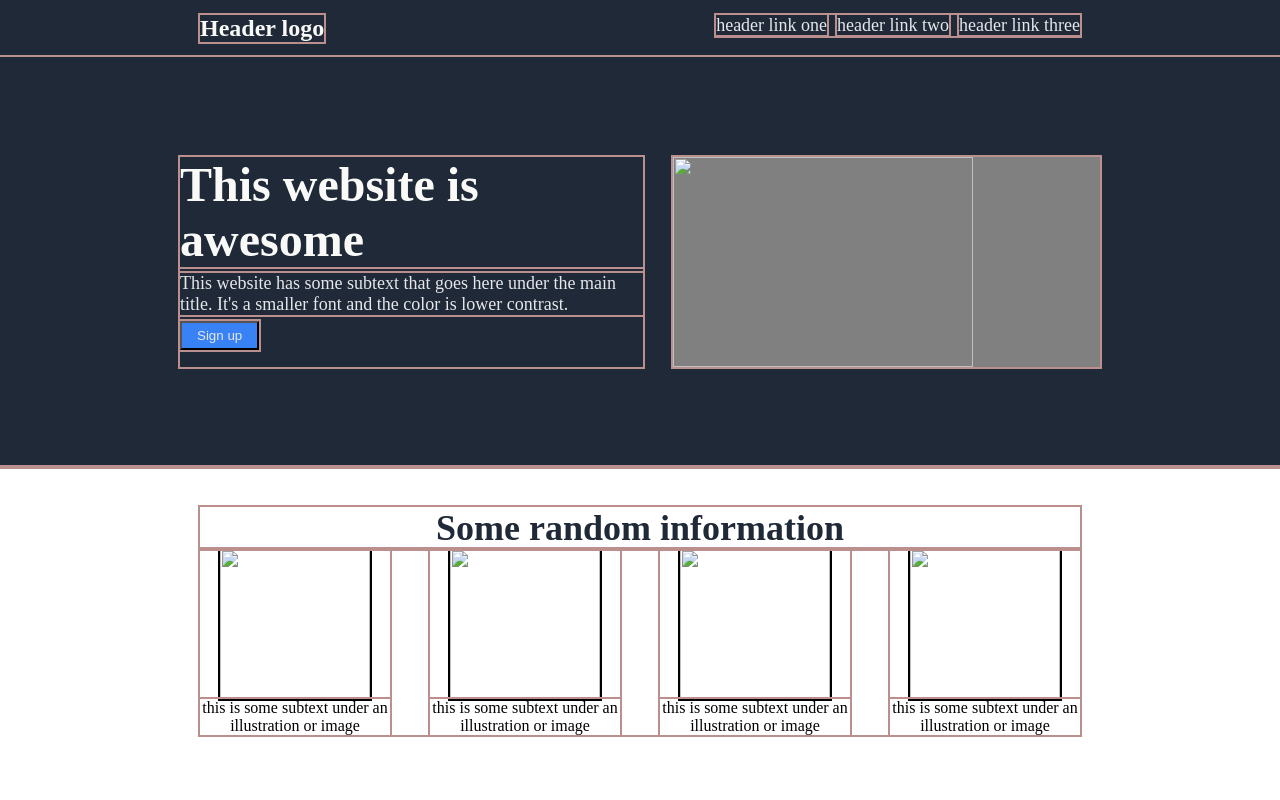
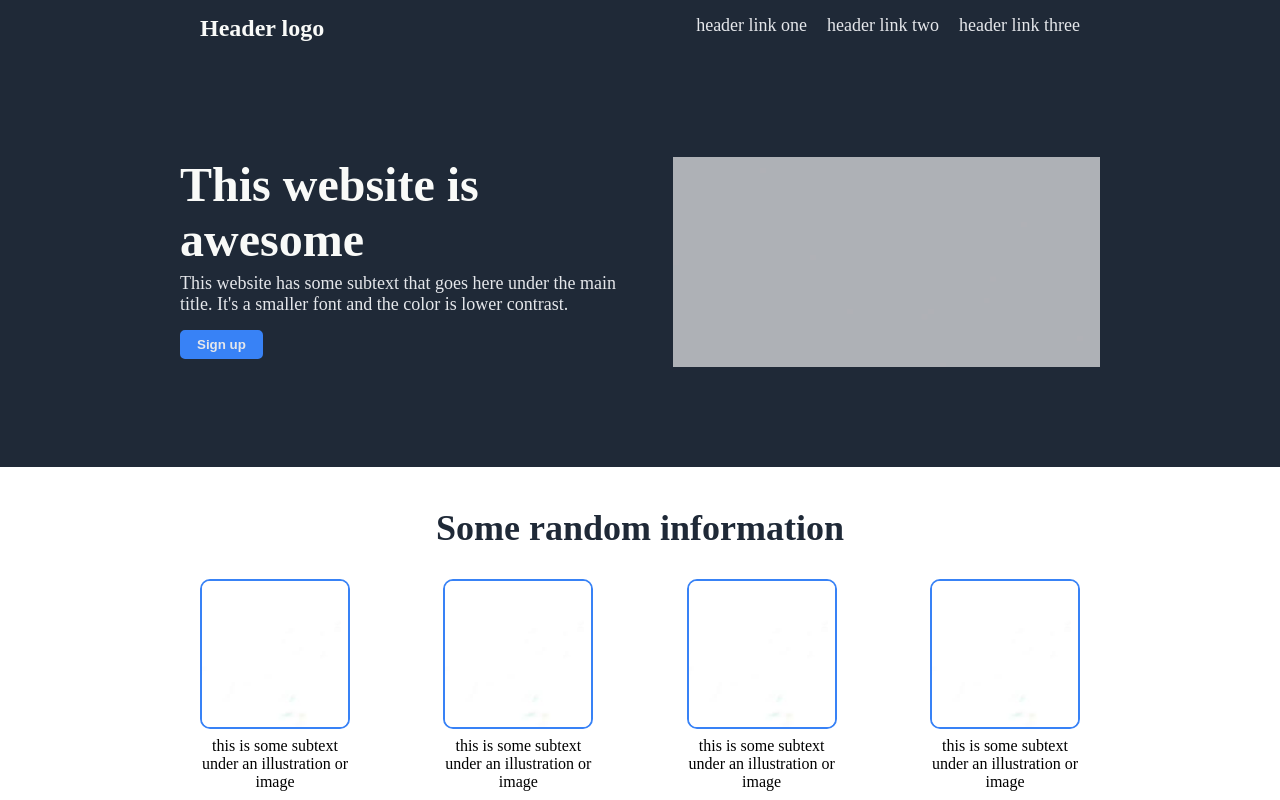
Before and after one commit to kaglet/landing-page, a plain HTML site: page index.html in a window 1280 px wide. Shown: the top 800 px of the page. Drawn offline with Linux system fonts and the light colour scheme.

Commit message:
Add all the finishing touches

```diff
--- a/css/styles.css
+++ b/css/styles.css
@@ -11,10 +11,6 @@ body {
 
 body > div {
     flex-grow: 1;
-}
-
-* {
-    outline: 2px solid rosybrown;
 }
 
 .header {
@@ -36,7 +32,7 @@ a {
 
 .header > ul {
     display: flex;
-    gap: 10px;
+    gap: 20px;
     height: fit-content;
 }
 
@@ -51,11 +47,11 @@ a {
 }
 
 .content-container > img {
-    outline: 2px solid black;
     height: 150px;
     width: 150px;
     background-color: white;
-    border: #3882F6;
+    border: 2px solid #3882F6;
+    border-radius: 10px;
 }
 
 .pics-container {
@@ -71,7 +67,6 @@ a {
     width: 300px;
     height: 210px;
     background-color: grey;
-    /* color: grey; */
 }
 
 .hero-text-container > div {
@@ -83,6 +78,7 @@ a {
 div.info > h2 {
     margin-top: 0;
     text-align: center;
+    margin-bottom: 30px;
 }
 
 .info {
@@ -96,6 +92,7 @@ div.info > h2 {
     display: flex;
     flex-direction: column;
     align-items: center;
+    gap: 8px;
 }
 
 .quote-block {
@@ -126,12 +123,13 @@ div.info > h2 {
     display: flex;
     justify-content: center;
     align-items: center;
-    padding: 75px 300px;
+    padding: 75px 400px;
 }
 
 .call-to-action > .container {
-    padding: 40px 75px;
+    padding: 40px 90px;
     display: flex;
+    justify-content: space-between;
     gap: 200px;
     flex-grow: 1;
 }
@@ -155,7 +153,7 @@ button {
 
 .main-text {
     font-size: 48px;
-    font-weight: extra-bold;
+    font-weight: 900;
     color: #F9FAF8;
 }
 
@@ -177,6 +175,8 @@ li {
 .call-to-action > .container, button {
     background-color: #3882F6;
     color: #E5E7EB;
+    border: 2px solid #3882F6;
+    border-radius: 5px;
 }
 
 h2 {
@@ -191,4 +191,10 @@ h2 {
 
 .subtext {
     text-align: center;
+    width: 150px;
 }
+
+.hero-text > button {
+    margin-top: 9px;
+    font-weight: bold;
+}
--- a/index.html
+++ b/index.html
@@ -28,32 +28,32 @@
             <button>Sign up</button>
         </div>
 
-        <img src="" alt="">
+        <img src="./images/grey.jpg" alt="">
     </div>
 
     <div class="info">
         <h2 class="info-header-text">Some random information</h2>
         <div class="pics-container">
             <div class="content-container">
-                <img src="" alt="">
+                <img src="./images/white.jpeg" alt="">
                 <div class="subtext">
                     this is some subtext under an illustration or image
                 </div>
             </div>
             <div class="content-container">
-                <img src="" alt="">
+                <img src="./images/white.jpeg" alt="">
                 <div class="subtext">
                     this is some subtext under an illustration or image
                 </div>
             </div>
             <div class="content-container">
-                <img src="" alt="">
+                <img src="./images/white.jpeg" alt="">
                 <div class="subtext">
                     this is some subtext under an illustration or image
                 </div>
             </div>
             <div class="content-container">
-                <img src="" alt="">
+                <img src="./images/white.jpeg" alt="">
                 <div class="subtext">
                     this is some subtext under an illustration or image
                 </div>
```
Also changed, not shown: images/grey.jpg (added), images/white.jpeg (added).
